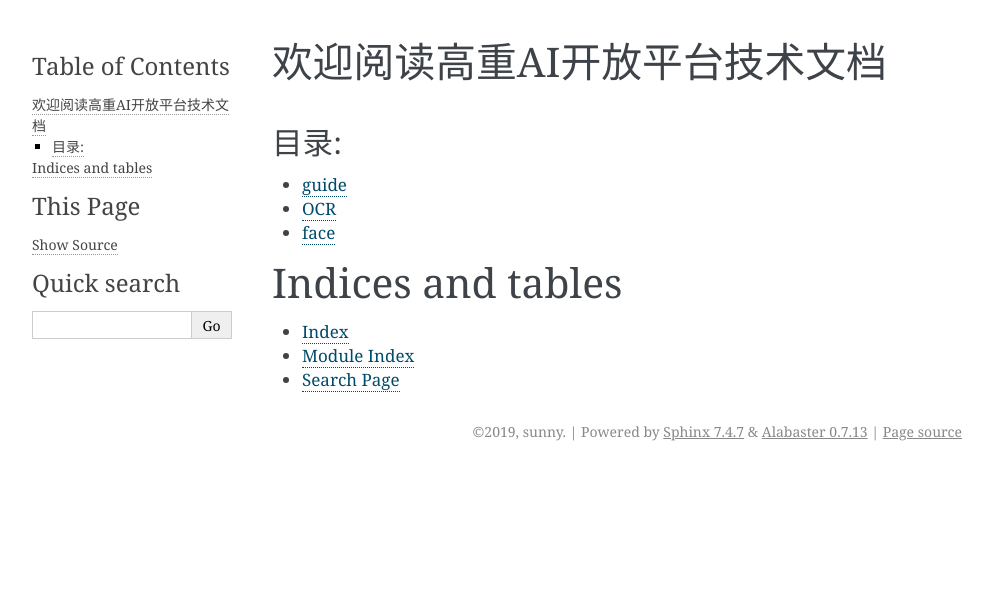
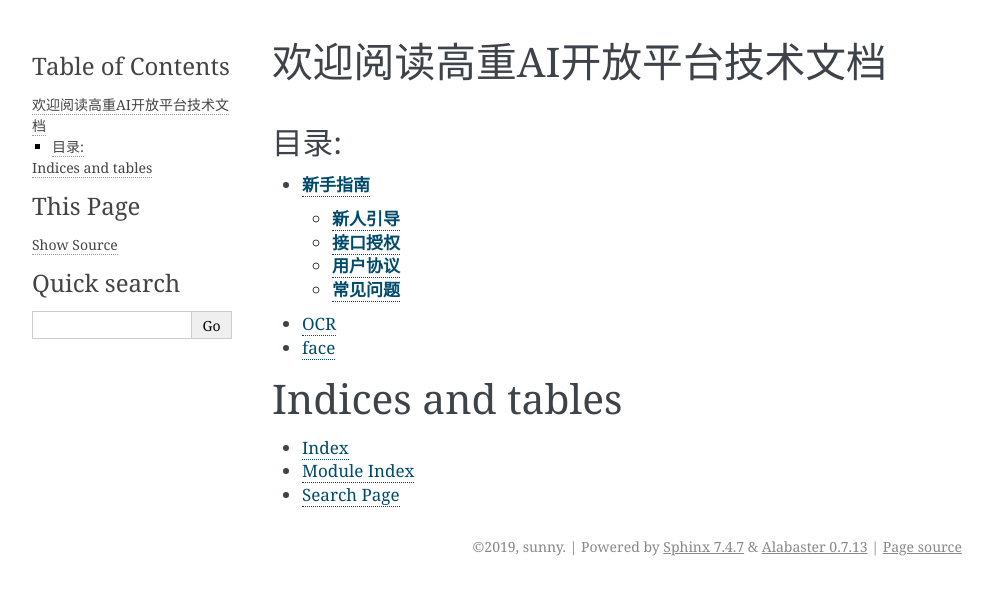
Before and after one commit to haohuan630/aiOpenDoc, a Sphinx documentation site: the page built from source/index.rst, in a window 1280 px wide. Shown: the top 595 px of the page, without its empty margins (148-1141 px from the left). Built offline with Sphinx 7.4.7, drawn with Linux system fonts in a browser that asks for light colours.

Commit message:
init guide

```diff
--- /dev/null
+++ b/source/NEWS_GUIDE/AGREEMENT.rst
@@ -0,0 +1,2 @@
+qa
+==============
--- /dev/null
+++ b/source/NEWS_GUIDE/GUIDE.rst
@@ -0,0 +1,2 @@
+GUIDE
+================
--- /dev/null
+++ b/source/NEWS_GUIDE/PORT.rst
@@ -0,0 +1,2 @@
+PORT
+==================
--- /dev/null
+++ b/source/NEWS_GUIDE/QUESTION.rst
@@ -0,0 +1,2 @@
+QUESTION
+=============
--- a/source/guide.rst
+++ b/source/guide.rst
@@ -1,2 +1,22 @@
-guide
-==========
+**新手指南**
+=============
+
+**新人引导**
+--------------
+
+.. include:: ../NEWS_GUIDE/GUIDE.rst
+
+**接口授权**
+------------
+
+.. include:: ../NEWS_GUIDE/PORT.rst
+
+**用户协议**
+-------------
+
+.. include:: ../NEWS_GUIDE/AGREEMENT.rst
+
+**常见问题**
+-------------
+
+.. include:: ../NEWS_GUIDE/QUESTION.rst
```
